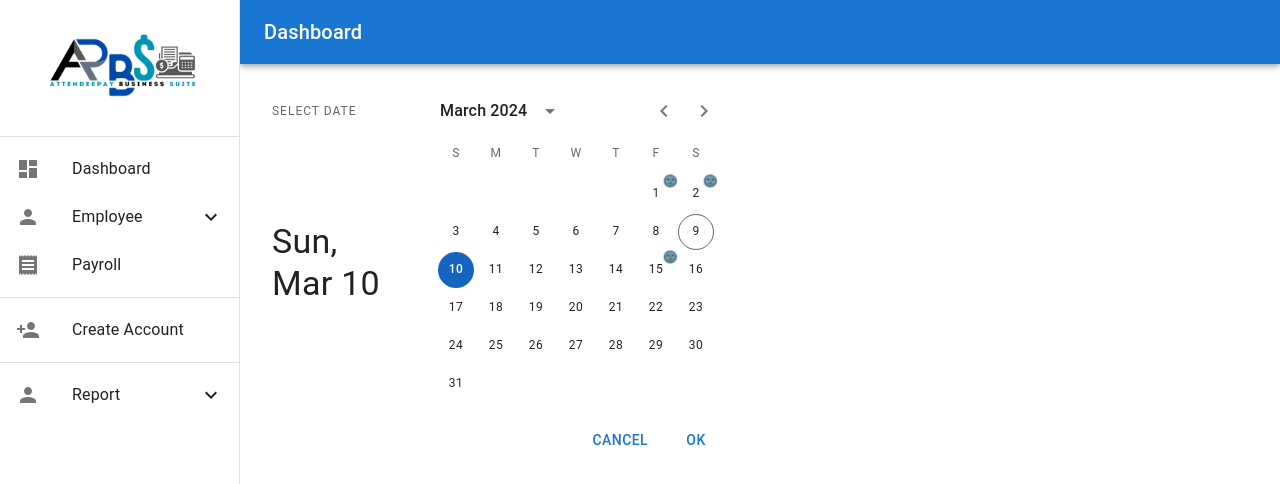
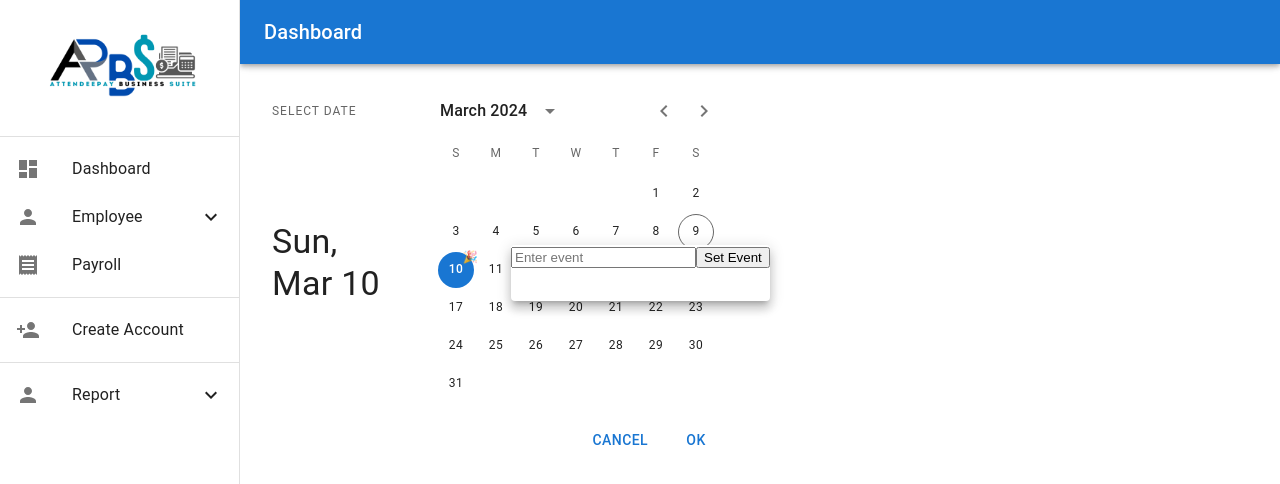
Before and after one commit to Wolford027/APBS, a React (Create React App) app: page /dashboard in a window 1280 px wide. Both pictures are taken after a click on the button "10". Shown: the top 484 px of the page. Built offline with nearby package versions, Linux system fonts and the light colour scheme.

Commit message:
binagokoulit

```diff
--- a/src/Components/Calendar.jsx
+++ b/src/Components/Calendar.jsx
@@ -1,6 +1,8 @@
-import React, {useState, useRef, useEffect} from 'react';
+import React, { useState, useRef, useEffect } from 'react';
 import dayjs from 'dayjs';
 import Badge from '@mui/material/Badge';
+import Popover from '@mui/material/Popover';
+import Typography from '@mui/material/Typography';
 import { AdapterDayjs } from '@mui/x-date-pickers/AdapterDayjs';
 import { LocalizationProvider } from '@mui/x-date-pickers/LocalizationProvider';
 import { PickersDay } from '@mui/x-date-pickers/PickersDay';
@@ -10,6 +12,7 @@ import { StaticDatePicker } from '@mui/x-date-pickers';
 function getRandomNumber(min, max) {
   return Math.round(Math.random() * (max - min) + min);
 }
+
 function fakeFetch(date, { signal }) {
   return new Promise((resolve, reject) => {
     const timeout = setTimeout(() => {
@@ -29,8 +32,10 @@ function fakeFetch(date, { signal }) {
 export default function DateCalendarServerRequest() {
   const requestAbortController = useRef(null);
   const [isLoading, setIsLoading] = useState(false);
-  const [highlightedDays, setHighlightedDays] = useState([1, 2, 15]);
   const [initialValue, setInitialValue] = useState(dayjs());
+  const [events, setEvents] = useState([]);
+  const [inputEvent, setInputEvent] = useState('');
+  const [anchorEl, setAnchorEl] = useState(null);
 
   useEffect(() => {
     setInitialValue(dayjs());
@@ -42,7 +47,6 @@ export default function DateCalendarServerRequest() {
       signal: controller.signal,
     })
       .then(({ daysToHighlight }) => {
-        setHighlightedDays(daysToHighlight);
         setIsLoading(false);
       })
       .catch((error) => {
@@ -60,42 +64,87 @@ export default function DateCalendarServerRequest() {
     }
 
     setIsLoading(true);
-    setHighlightedDays([]);
     fetchHighlightedDays(date);
   };
+
+  const handleDayClick = (date, event) => {
+    const newEvents = [...events, { date, event }];
+    setEvents(newEvents);
+    setInputEvent('');
+    setAnchorEl(date);
+  };
+
+  const handlePopoverClose = () => {
+    setAnchorEl(null);
+  };
+
+  const open = Boolean(anchorEl);
 
   return (
     <LocalizationProvider dateAdapter={AdapterDayjs}>
       <StaticDatePicker
-        orientation='landscape'
+        orientation="landscape"
         defaultValue={initialValue}
         loading={isLoading}
         onMonthChange={handleMonthChange}
         renderLoading={() => <DayCalendarSkeleton />}
         slots={{
-          day: ServerDay,
-        }}
-        slotProps={{
-          day: {
-            highlightedDays,
-          },
+          day: (props) => (
+            <ServerDay
+              {...props}
+              events={events}
+              handlePopoverOpen={handleDayClick}
+            />
+          ),
         }}
       />
+      <Popover
+        open={open}
+        anchorEl={anchorEl}
+        onClose={handlePopoverClose}
+        anchorOrigin={{
+          vertical: 'center',
+          horizontal: 'center',
+        }}
+        transformOrigin={{
+          vertical: 'center',
+          horizontal: 'center',
+        }}
+      >
+        <div>
+            <input
+                type="text"
+                value={inputEvent}
+                onChange={(e) => setInputEvent(e.target.value)}
+                placeholder="Enter event"
+            />
+            <button onClick={() => handleDayClick(initialValue, inputEvent)}>Set Event</button>
+        </div>
+        <Typography sx={{ p: 2 }}>
+          {events.find((event) => dayjs(event.date).isSame(anchorEl, 'day'))?.event}
+        </Typography>
+      </Popover>
     </LocalizationProvider>
   );
 }
 
 function ServerDay(props) {
-  const { highlightedDays = [], day, outsideCurrentMonth, ...other } = props;
+  const { highlightedDays = [], day, outsideCurrentMonth, events, handlePopoverOpen, ...other } = props;
 
-  const isSelected =
-    !props.outsideCurrentMonth && highlightedDays.indexOf(props.day.date()) >= 0;
+  const isSelected = !outsideCurrentMonth && highlightedDays.indexOf(day.date()) >= 0;
+
+  const eventForDay = events.find((event) => dayjs(event.date).isSame(day, 'day'));
+
+  const handleClick = () => {
+    handlePopoverOpen(day, eventForDay?.event);
+  };
 
   return (
     <Badge
-      key={props.day.toString()}
+      key={day.toString()}
       overlap="circular"
-      badgeContent={isSelected ? '🌚' : undefined}
+      badgeContent={isSelected ? undefined : eventForDay ? '🎉' : undefined}
+      onClick={handleClick}
     >
       <PickersDay {...other} outsideCurrentMonth={outsideCurrentMonth} day={day} />
     </Badge>
```
